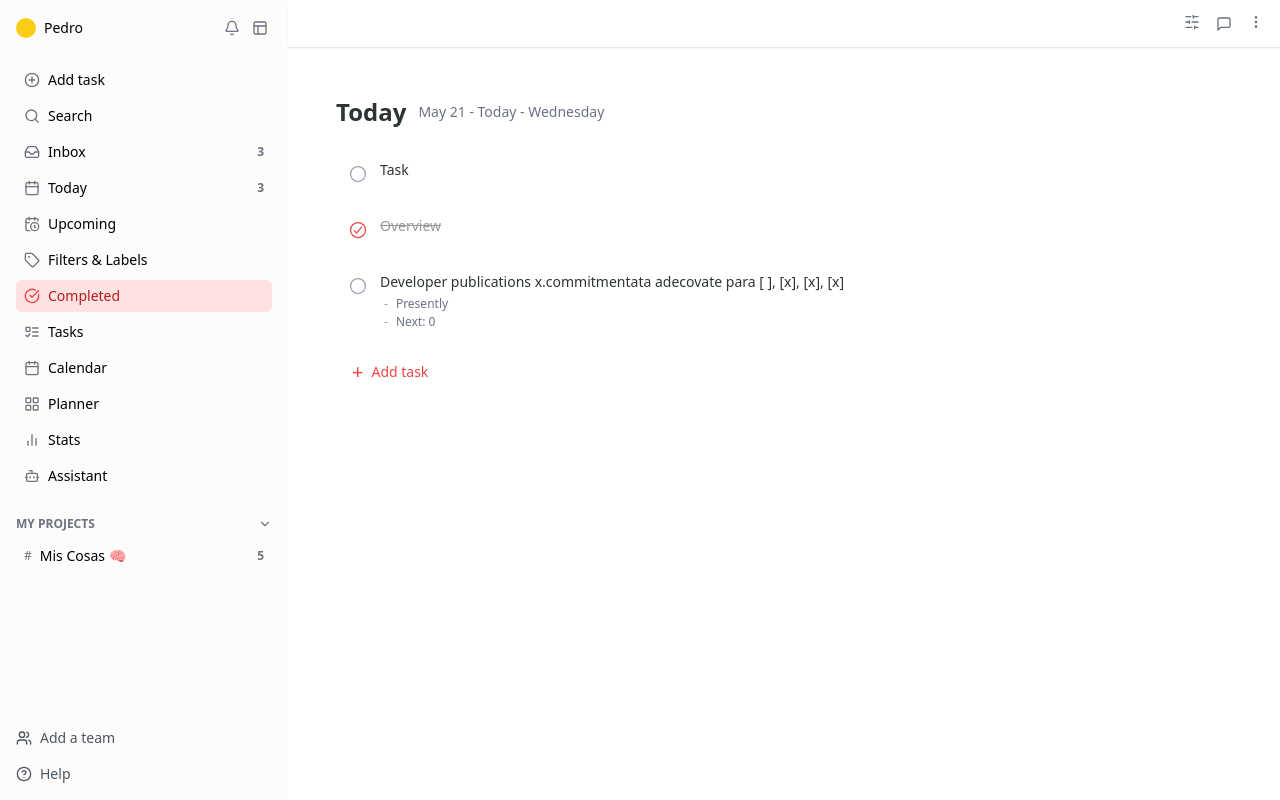
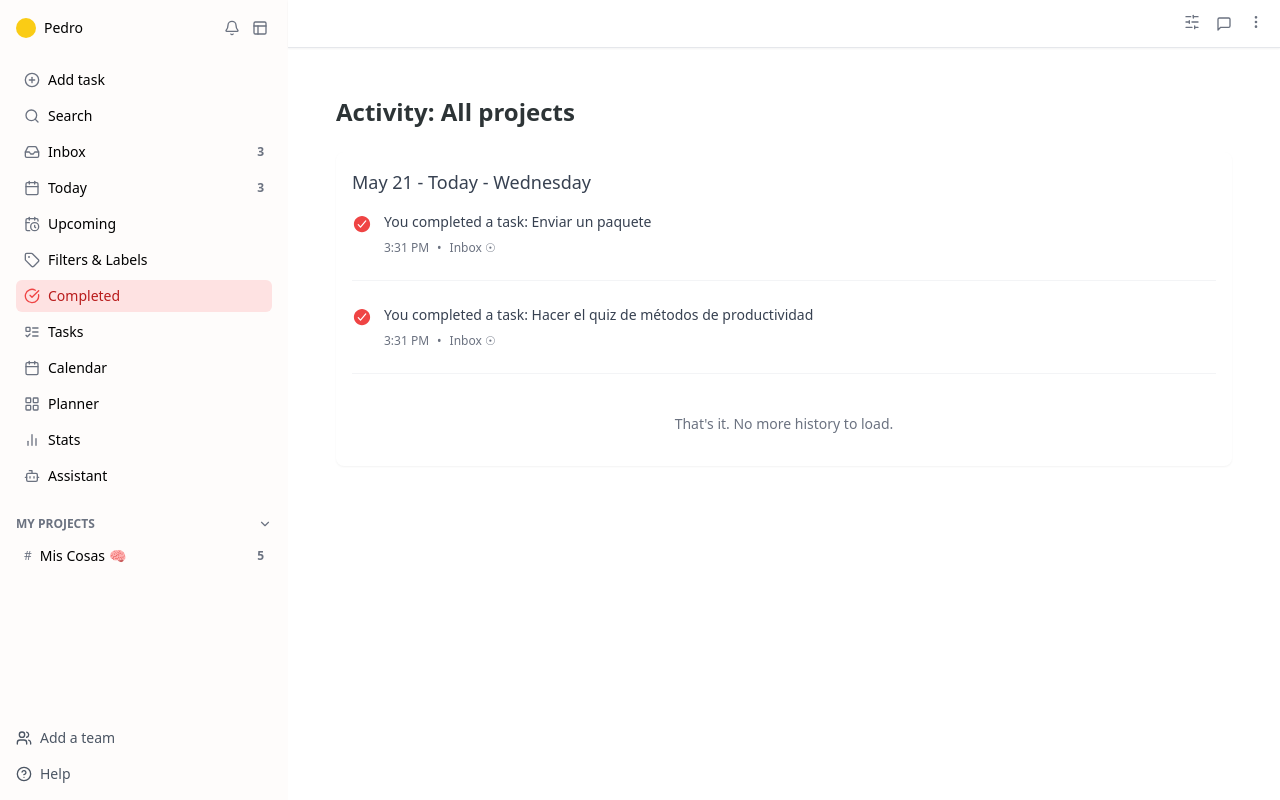
Before and after one commit to PedroCere/technovation_3, a React (Vite) app in the folder aitasker-frontend/: page /completed in a window 1280 px wide. Built offline with nearby package versions, Linux system fonts and the light colour scheme.

Commit message:
completed_added

```diff
--- a/aitasker-frontend/src/App.jsx
+++ b/aitasker-frontend/src/App.jsx
@@ -5,7 +5,7 @@ import Inbox from './pages/Inbox';
 import Today from './pages/Today';
 import Upcoming from './pages/Upcoming';
 import Tasks from './pages/Today';
-import Completed from './pages/Today';
+import Completed from './pages/Completed';
 import Calendar from './pages/Today';
 import Planner from './pages/Today';
 import Stats from './pages/Today';
--- /dev/null
+++ b/aitasker-frontend/src/pages/Completed.jsx
@@ -0,0 +1,58 @@
+import { IoCheckmarkCircle } from "react-icons/io5";
+
+const Completed = () => {
+  const activities = [
+    {
+      task: "Enviar un paquete",
+      time: "3:31 PM",
+      project: "Inbox ☉"
+    },
+    {
+      task: "Hacer el quiz de métodos de productividad",
+      time: "3:31 PM",
+      project: "Inbox ☉"
+    }
+  ];
+
+  return (
+    <div className="flex justify-center w-full min-h-full p-6">
+      <div className="max-w-4xl w-full">
+        <h1 className="text-2xl font-bold mb-6">Activity: All projects</h1>
+
+        <div className="bg-white rounded-lg shadow-sm p-4">
+          <h2 className="text-lg font-medium text-gray-700 mb-4">
+            May 21 - Today - Wednesday
+          </h2>
+
+          <div className="space-y-6">
+            {activities.map((activity, index) => (
+              <div key={index} className="border-b border-gray-100 pb-6 last:border-0">
+                <div className="flex items-start gap-3">
+                  <IoCheckmarkCircle className="text-red-500 w-5 h-5 mt-0.5 flex-shrink-0" />
+                  <div className="flex-1">
+                    <p className="text-sm text-gray-700">
+                      You completed a task: {activity.task}
+                    </p>
+                    <div className="flex items-center gap-2 mt-2">
+                      <span className="text-xs text-gray-500">{activity.time}</span>
+                      <span className="text-xs text-gray-500">•</span>
+                      <span className="text-xs text-gray-500">{activity.project}</span>
+                    </div>
+                  </div>
+                </div>
+              </div>
+            ))}
+
+            <div className="text-center py-4">
+              <p className="text-sm text-gray-500">
+                That's it. No more history to load.
+              </p>
+            </div>
+          </div>
+        </div>
+      </div>
+    </div>
+  );
+};
+
+export default Completed;
```
